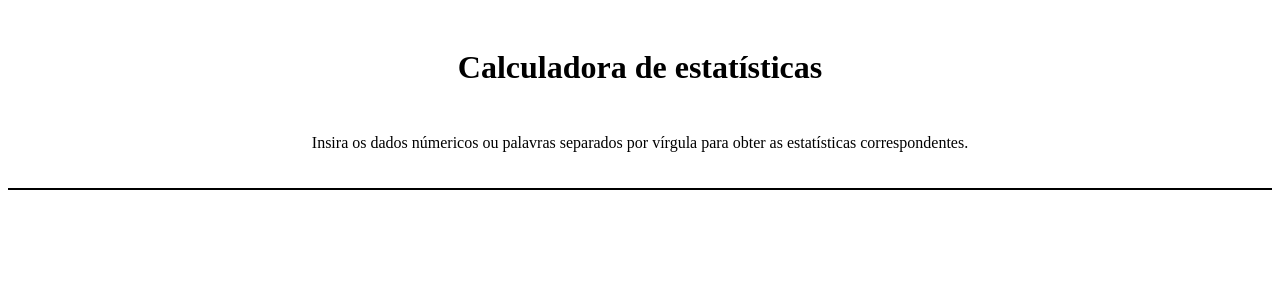
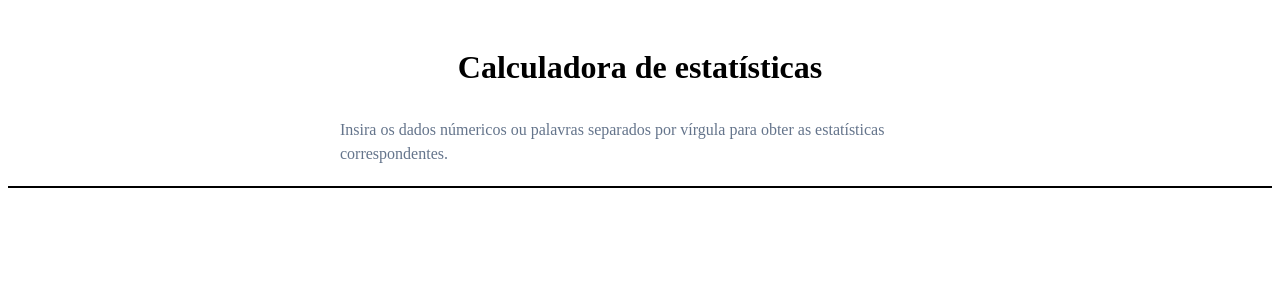
Before and after one commit to reksuat/Calculadora, a React (Vite) app: page / in a window 1280 px wide. Shown: the top 300 px of the page. Built offline with nearby package versions, Linux system fonts and the light colour scheme.

Commit message:
feat: refactor subtitle to styled component

```diff
--- a/src/components/Header.jsx
+++ b/src/components/Header.jsx
@@ -10,15 +10,22 @@ const HeaderContainer = styled.header`
   align-items: center;
   gap: 10px;
 `;
+const Subtitulo = styled.p`
+  color: ${(p) => p.theme.textMuted || "#64748b"};
+  max-width: 600px;
+  margin: 0 auto;
+  font-size: 1rem;
+  line-height: 1.5;
+`;
 
 function Header() {
   return (
     <HeaderContainer>
       <h1>Calculadora de estatísticas</h1>
-      <p style={{ color: (p) => p.theme.textMuted }}>
+      <Subtitulo>
         Insira os dados númericos ou palavras separados por vírgula para obter
         as estatísticas correspondentes.
-      </p>
+      </Subtitulo>
     </HeaderContainer>
   );
 }
```
